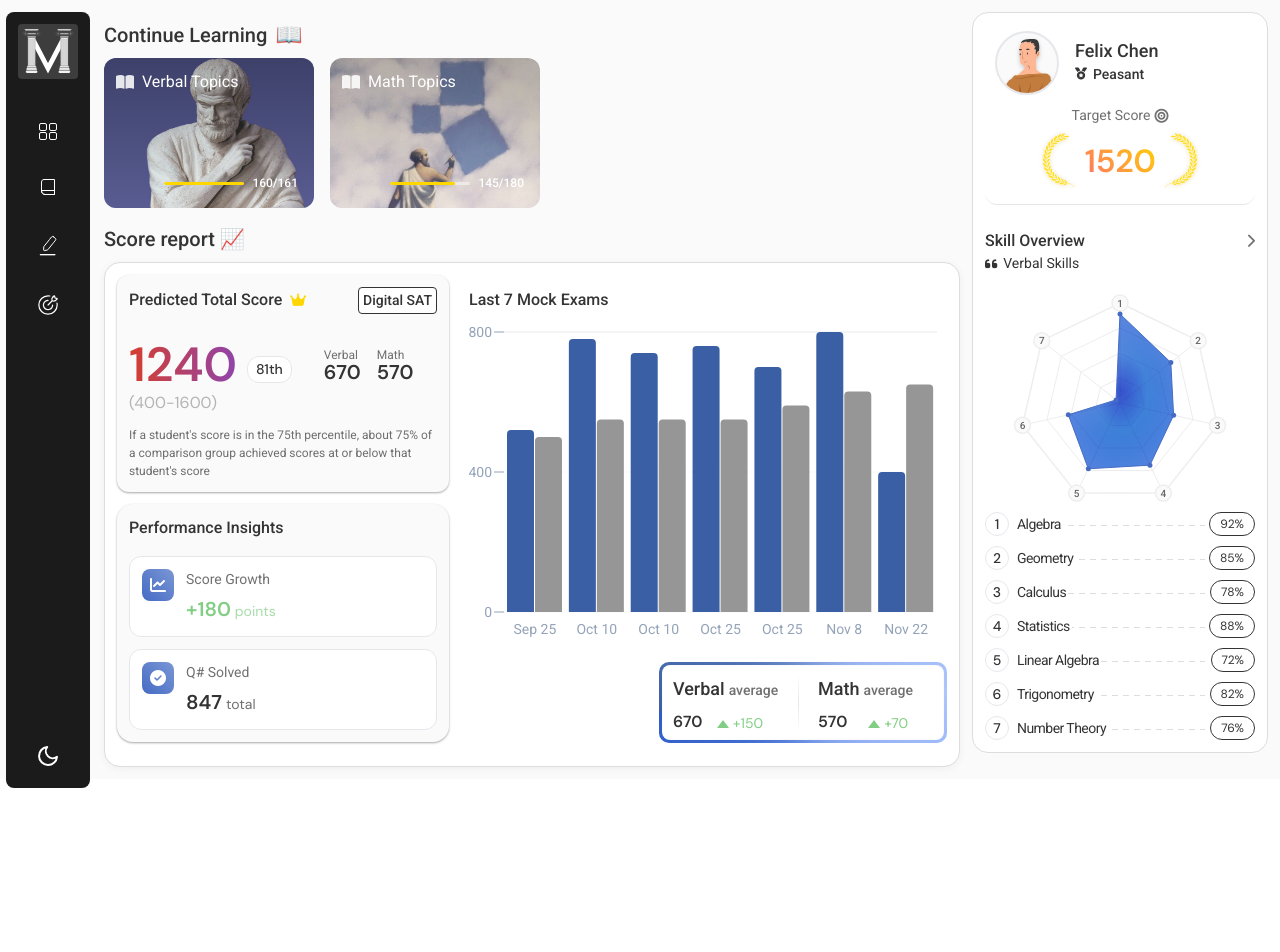
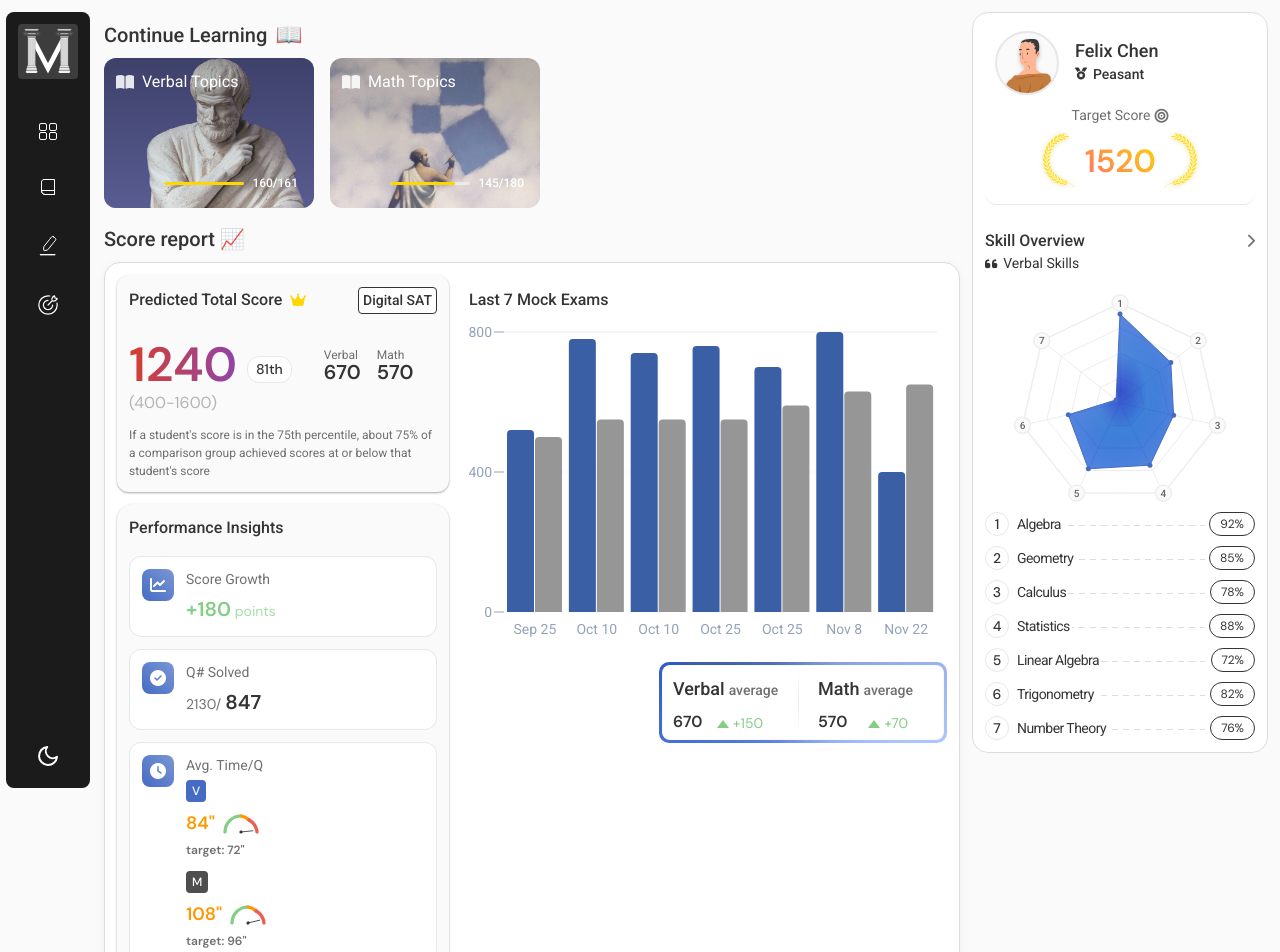
Before and after one commit to Orujhimaru/max_odyssey, a React (Vite) app: page / in a window 1280 px wide. Shown: the top 952 px of the page. Before the commit the page ends 800 px from the top, so only its background shows below. Built offline with nearby package versions, Linux system fonts and the light colour scheme; a web font is replaced by a local one.

Commit message:
design: performance insight added, timing

```diff
--- a/src/components/PerformanceInsights/PerformanceInsights.css
+++ b/src/components/PerformanceInsights/PerformanceInsights.css
@@ -42,6 +42,107 @@
 
 .insights-grid > * {
   flex: 1;
+}
+
+.time-section {
+  display: flex;
+  align-items: flex-start;
+  gap: 8px;
+  flex-direction: column;
+}
+
+.time-details {
+  display: flex;
+  flex-direction: column;
+  gap: 4px;
+}
+
+.time-value {
+  display: flex;
+  align-items: center;
+  gap: 6px;
+  font-size: 18px;
+}
+
+.time-value.fast {
+  color: var(--increase-color);
+}
+
+.time-value.okay {
+  color: #ff9800;
+}
+
+.time-value.slow {
+  color: var(--decrease-color);
+}
+
+.speed-indicator {
+  display: flex;
+  align-items: center;
+}
+
+.speedometer-icon {
+  width: 40px;
+  height: 24px;
+}
+
+.speedometer-bg {
+  stroke: var(--border-color);
+}
+
+.speed-section.fast {
+  stroke: var(--increase-color);
+}
+
+.speed-section.okay {
+  stroke: #ff9800;
+}
+
+.speed-section.slow {
+  stroke: var(--decrease-color);
+}
+
+.speedometer-needle {
+  stroke: var(--text-primary);
+  stroke-linecap: round;
+}
+
+.speedometer-center {
+  fill: var(--text-primary);
+}
+
+.target-time {
+  font-size: 12px;
+  opacity: 0.7;
+  color: var(--text-primary);
+}
+
+.subject-label {
+  font-size: 12px;
+  padding: 2px 6px;
+  border-radius: 4px;
+  font-weight: 500;
+}
+
+.subject-label.verbal {
+  background-color: var(--verbal-color);
+  color: white;
+}
+
+.subject-label.math {
+  background-color: var(--math-color);
+  color: white;
+}
+
+.insight-value .time-section {
+  display: flex;
+  align-items: baseline;
+  margin-right: 16px;
+}
+
+.insight-value.time-insights {
+  flex-direction: column;
+  gap: 12px;
 }
 
 .insight-card {
--- a/src/components/PerformanceInsights/PerformanceInsights.jsx
+++ b/src/components/PerformanceInsights/PerformanceInsights.jsx
@@ -2,6 +2,78 @@ import React from "react";
 import "./PerformanceInsights.css";
 
 const PerformanceInsights = () => {
+  const timeData = {
+    verbal: {
+      target: 72, // 1.2 minutes in seconds
+      actual: 84, // 1.4 minutes in seconds
+    },
+    math: {
+      target: 96, // 1.6 minutes in seconds
+      actual: 108, // 1.8 minutes in seconds
+    },
+  };
+
+  const SpeedometerIcon = ({ ratio }) => {
+    // Calculate rotation angle based on ratio (0 to 180 degrees)
+    const angle = Math.min(180, Math.max(0, (ratio - 0.7) * 180));
+
+    return (
+      <svg viewBox="0 0 100 60" className="speedometer-icon">
+        {/* Gray background arc */}
+        <path
+          d="M10 50 A40 40 0 0 1 90 50"
+          className="speedometer-bg"
+          fill="none"
+          strokeWidth="8"
+          strokeLinecap="round"
+        />
+
+        {/* Colored sections */}
+        <path
+          d="M10 50 A40 40 0 0 1 50 10"
+          className="speed-section fast"
+          fill="none"
+          strokeWidth="8"
+          strokeLinecap="round"
+        />
+        <path
+          d="M50 10 A40 40 0 0 1 70 20"
+          className="speed-section okay"
+          fill="none"
+          strokeWidth="8"
+          strokeLinecap="round"
+        />
+        <path
+          d="M70 20 A40 40 0 0 1 90 50"
+          className="speed-section slow"
+          fill="none"
+          strokeWidth="8"
+          strokeLinecap="round"
+        />
+
+        {/* Needle */}
+        <g transform={`rotate(${angle}, 50, 50)`}>
+          <line
+            x1="50"
+            y1="50"
+            x2="50"
+            y2="20"
+            strokeWidth="2"
+            className="speedometer-needle"
+          />
+          <circle cx="50" cy="50" r="4" className="speedometer-center" />
+        </g>
+      </svg>
+    );
+  };
+
+  const getSpeedIndicator = (actual, target) => {
+    const ratio = actual / target;
+    if (ratio <= 1.1) return "fast";
+    if (ratio <= 1.3) return "okay";
+    return "slow";
+  };
+
   return (
     <div className="insights-container">
       <div className="insights-header">
@@ -28,7 +100,60 @@ const PerformanceInsights = () => {
           <div className="insight-content">
             <span className="insight-label">Q# Solved</span>
             <div className="insight-value">
-              847 <span className="insight-period">total</span>
+              <span className="insight-period">2130/</span>847
+            </div>
+          </div>
+        </div>
+
+        <div className="insight-card">
+          <div className="insight-icon">
+            <i className="fas fa-clock"></i>
+          </div>
+          <div className="insight-content">
+            <span className="insight-label">Avg. Time/Q</span>
+            <div className="insight-value time-insights">
+              <div className="time-section">
+                <span className="subject-label verbal">V</span>
+                <div className="time-details">
+                  <div
+                    className={`time-value ${getSpeedIndicator(
+                      timeData.verbal.actual,
+                      timeData.verbal.target
+                    )}`}
+                  >
+                    {timeData.verbal.actual}"
+                    <div className="speed-indicator">
+                      <SpeedometerIcon
+                        ratio={timeData.verbal.actual / timeData.verbal.target}
+                      />
+                    </div>
+                  </div>
+                  <div className="target-time">
+                    target: {timeData.verbal.target}"
+                  </div>
+                </div>
+              </div>
+              <div className="time-section">
+                <span className="subject-label math">M</span>
+                <div className="time-details">
+                  <div
+                    className={`time-value ${getSpeedIndicator(
+                      timeData.math.actual,
+                      timeData.math.target
+                    )}`}
+                  >
+                    {timeData.math.actual}"
+                    <div className="speed-indicator">
+                      <SpeedometerIcon
+                        ratio={timeData.math.actual / timeData.math.target}
+                      />
+                    </div>
+                  </div>
+                  <div className="target-time">
+                    target: {timeData.math.target}"
+                  </div>
+                </div>
+              </div>
             </div>
           </div>
         </div>
--- a/src/pages/PracticePage/Practice.css
+++ b/src/pages/PracticePage/Practice.css
@@ -14,6 +14,7 @@
   justify-content: space-between;
   align-items: flex-start;
   margin-bottom: 24px;
+  gap: 48px;
 }
 
 .fa-times-circle {
```
